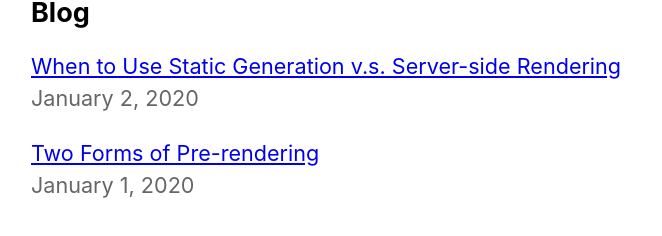
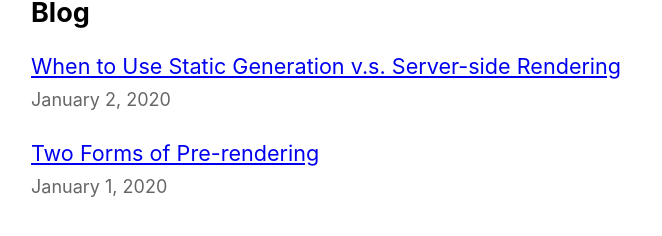
Before and after one commit to yubi00/nextjs-blog, a Next.js app: page / in a window 1280 px wide. Shown: the part 378-614 px from the top of the page, without its empty margins (303-965 px from the left). Built offline with nearby package versions, Linux system fonts and the light colour scheme.

Commit message:
change div to small semantic element

```diff
--- a/src/pages/index.tsx
+++ b/src/pages/index.tsx
@@ -49,9 +49,9 @@ export default function Home({ allPostsData }: Props) {
               {title}
               </Link>
               <br />
-              <div className={utilStyles.lightText}>
+              <small className={utilStyles.lightText}>
                 <Date dateString={date} />
-              </div>
+              </small>
             </li>
           ))}
         </ul>
```
